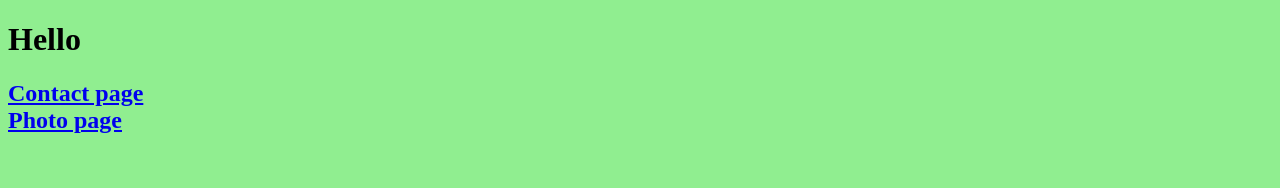
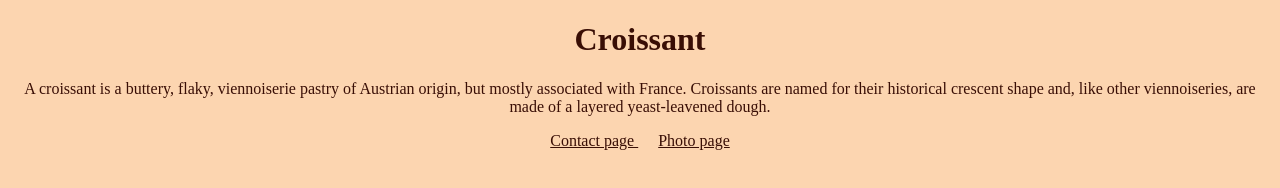
Before and after one commit to kcystrng/Croissant, a plain HTML site: page index.html in a window 1280 px wide. Drawn offline with Linux system fonts and the light colour scheme.

Commit message:
Added content to index page and styled pages

```diff
--- a/index.html
+++ b/index.html
@@ -4,15 +4,21 @@
     <meta charset="UTF-8" />
     <meta http-equiv="X-UA-Compatible" content="IE=edge" />
     <meta name="viewport" content="width=device-width, initial-scale=1.0" />
-    <title>Document</title>
+    <title>Croissant</title>
     <link rel="stylesheet" href="src/style.css" />
   </head>
   <body>
-    <h1>Hello</h1>
-    <h2>
+    <h1>Croissant</h1>
+    <p>
+      A croissant is a buttery, flaky, viennoiserie pastry of Austrian origin,
+      but mostly associated with France. Croissants are named for their
+      historical crescent shape and, like other viennoiseries, are made of a
+      layered yeast-leavened dough.
+    </p>
+    <footer>
       <a href="/contact.html"> Contact page </a>
-      <br />
+
       <a href="/photo.html"> Photo page </a>
-    </h2>
+    </footer>
   </body>
 </html>
--- a/src/style.css
+++ b/src/style.css
@@ -1,7 +1,16 @@
 body {
-  background-color: lightgreen;
-  margin: 25px, 30px;
+  background-color: #fcd5b0;
 }
-img {
-  margin: 25px auto;
+h1,
+p {
+  text-align: center;
+  color: #390e05;
 }
+footer {
+  text-align: center;
+}
+
+footer a {
+  margin: 0 10px;
+  color: #390e05;
+}
```
Also changed, not shown: contact.html (+3 -3 lines), photo.html (+5 -4 lines).
